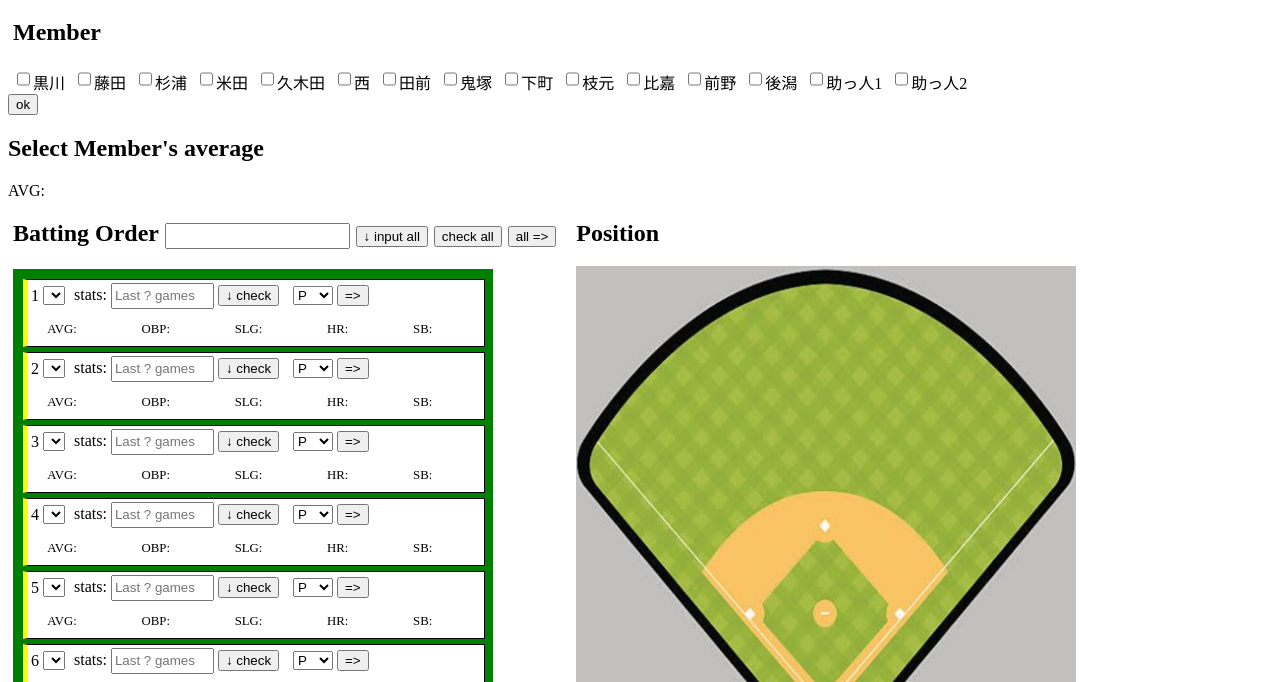
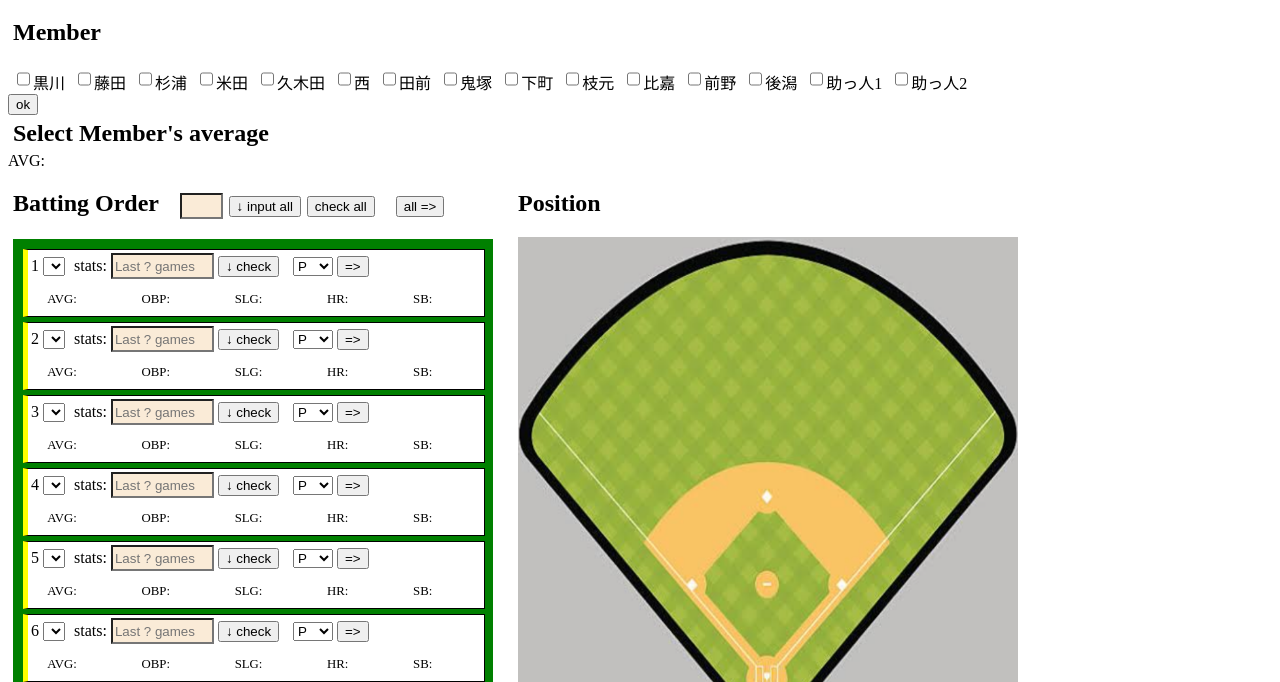
Before and after one commit to FujitaSho552/countries_next_game_plan, a plain HTML site: page index.html in a window 1280 px wide. Shown: the part 62-744 px from the top of the page. Drawn offline with nearby package versions, Linux system fonts and the light colour scheme; a script that the page names is missing.

Commit message:
Update presen.css

```diff
--- a/presen.css
+++ b/presen.css
@@ -4,8 +4,22 @@ div.mainContent{
   justify-content: flex-start;
 }
 
+/*///// Member Average部 /////*/
+.memberAverage {
+  margin: 5px;
+}
 
 /*///// Batting Order部 /////*/
+#statsCheckAll {
+  margin-left: 15px;
+  width: 35px;
+  background-color: antiquewhite;
+}
+
+#moveAll {
+  margin-left: 15px;
+}
+
 div.outline {
   width: 470px;
   margin: 5px;
@@ -39,6 +53,7 @@ label {
 
 .numberOfGame {
   width: 95px;
+  background-color: antiquewhite;
 }
 
 .positionSelect {
```
